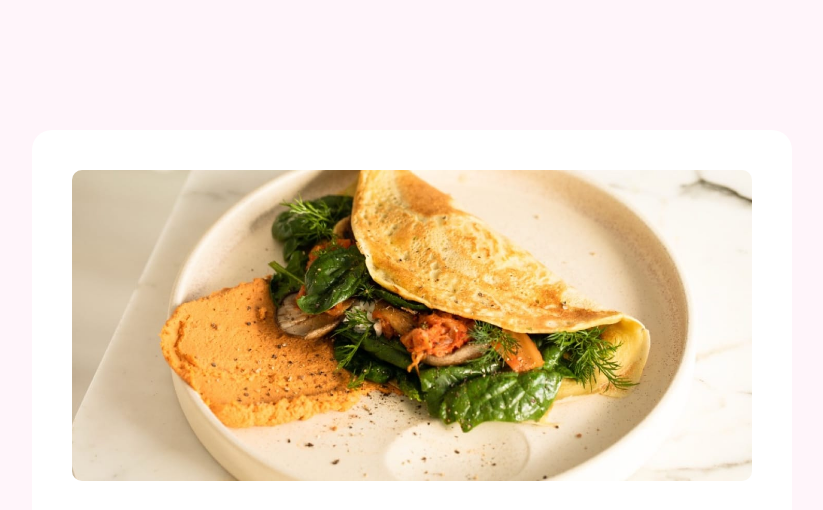
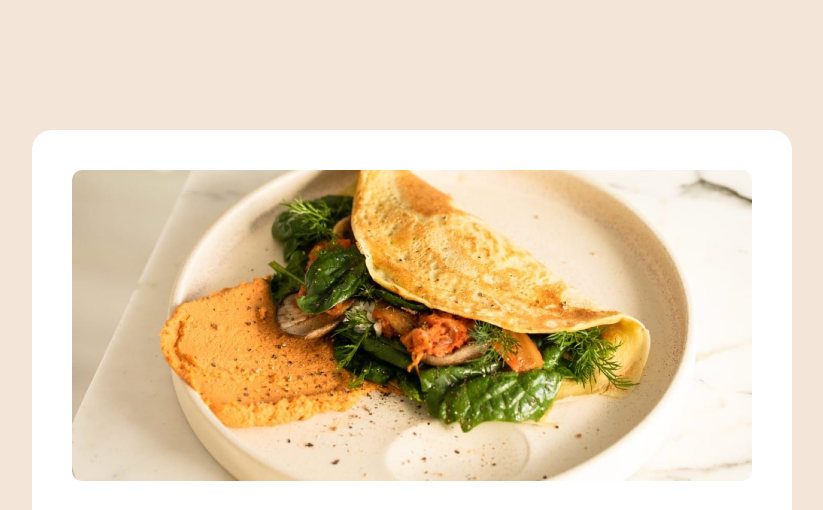
Before and after one commit to alan-mesquita/recipe-page, a plain HTML site: page index.html in a window 1280 px wide. Shown: the top 510 px of the page, without its empty margins (228-1051 px from the left). Drawn offline with Linux system fonts and the light colour scheme.

Commit message:
Adding README and correcting background

```diff
--- a/css/style.css
+++ b/css/style.css
@@ -50,7 +50,7 @@ section > .subtitles {
 
 body {
   font-family: "Outfit", sans-serif;
-  background-Color: var(--rose-white);
+  background-Color: var(--eggshell);
   height: 100%;
   display: grid;
   place-items: center;
```
Also changed, not shown: assets/receipe-page-layout.png (added), 1 other file.
